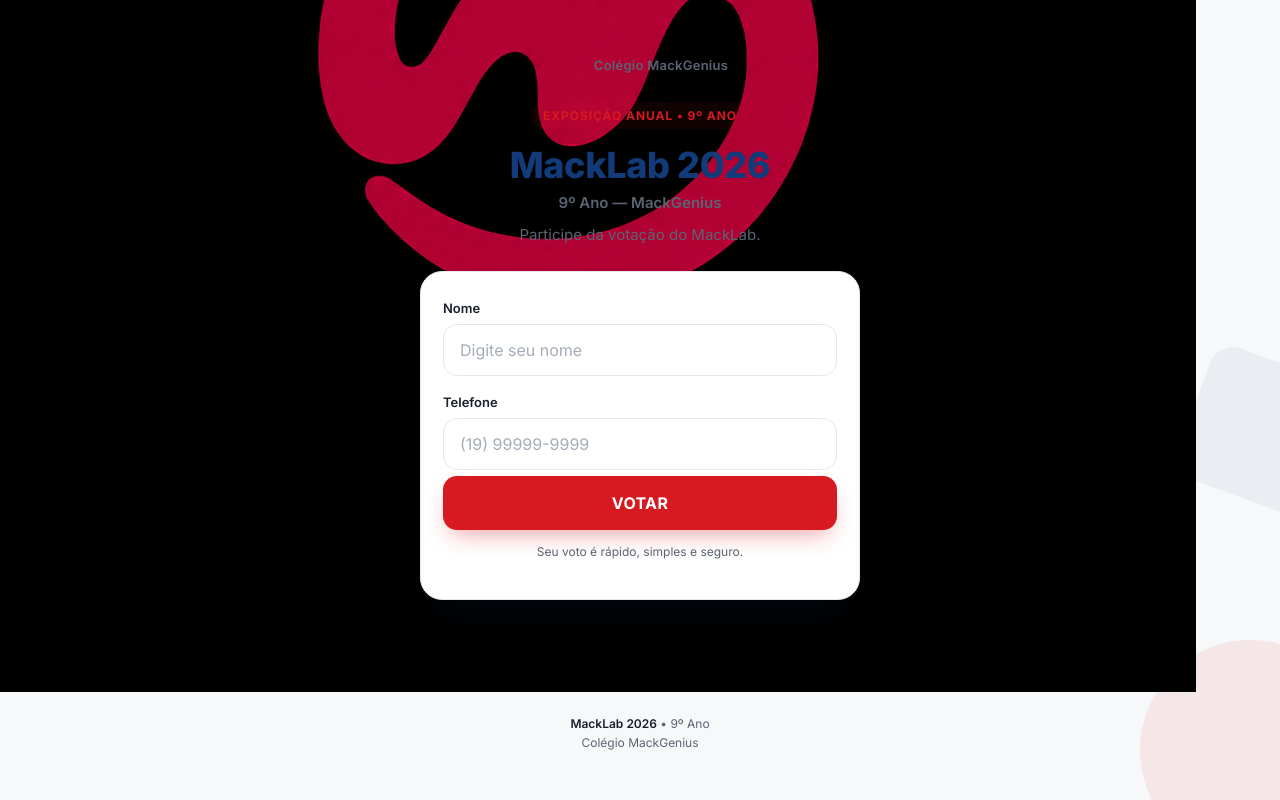
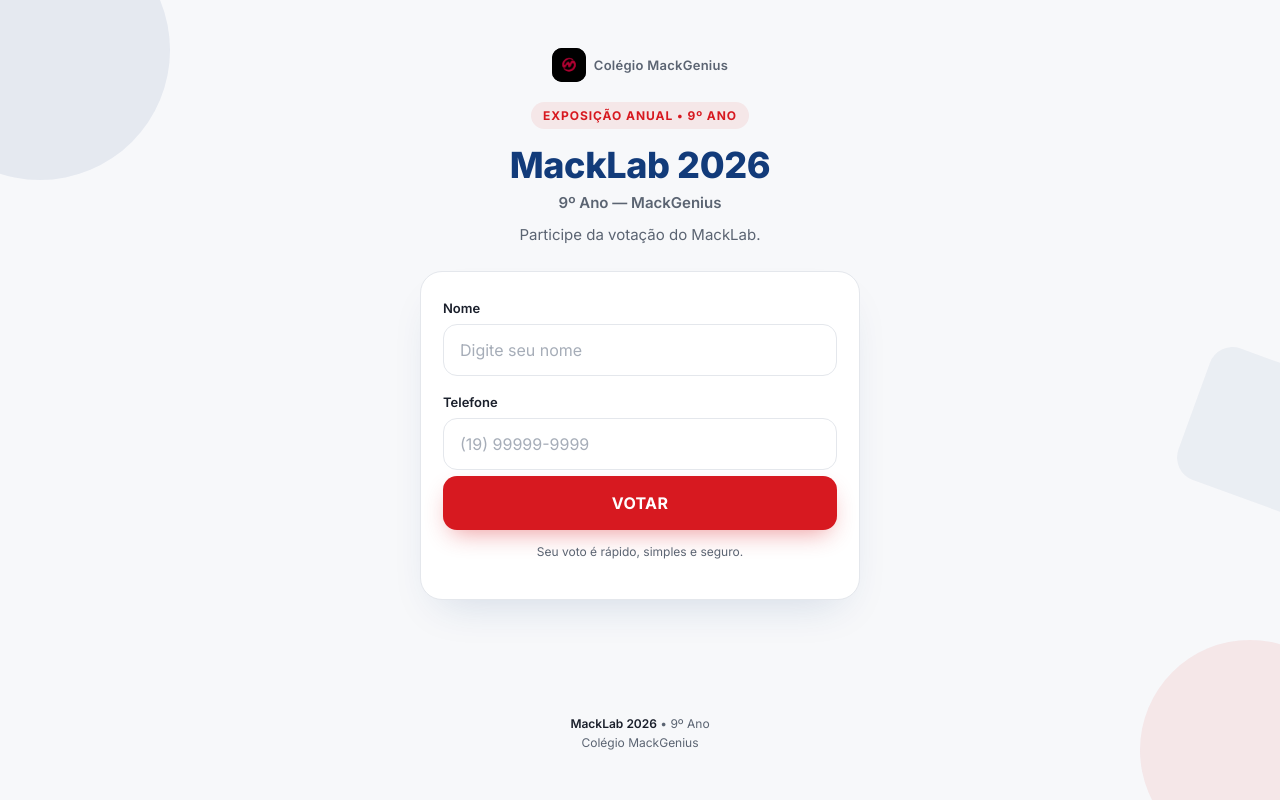
Before and after one commit to x80neverdies/MackLab-9-ano, a plain HTML site: page index.html in a window 1280 px wide. Drawn offline with nearby package versions, Linux system fonts and the light colour scheme.

Commit message:
Update index.html

```diff
--- a/index.html
+++ b/index.html
@@ -195,6 +195,20 @@
     .page { padding: 48px 24px; }
     .header { padding-top: 0; }
   }
+  .header__badge {
+    display: flex;
+    align-items: center;
+    justify-content: center;
+    overflow: hidden;
+    background: #000;
+}
+
+.header__logo {
+    width: 100%;
+    height: 100%;
+    object-fit: contain;
+    display: block;
+}
 </style>
 </head>
 <body>
```
